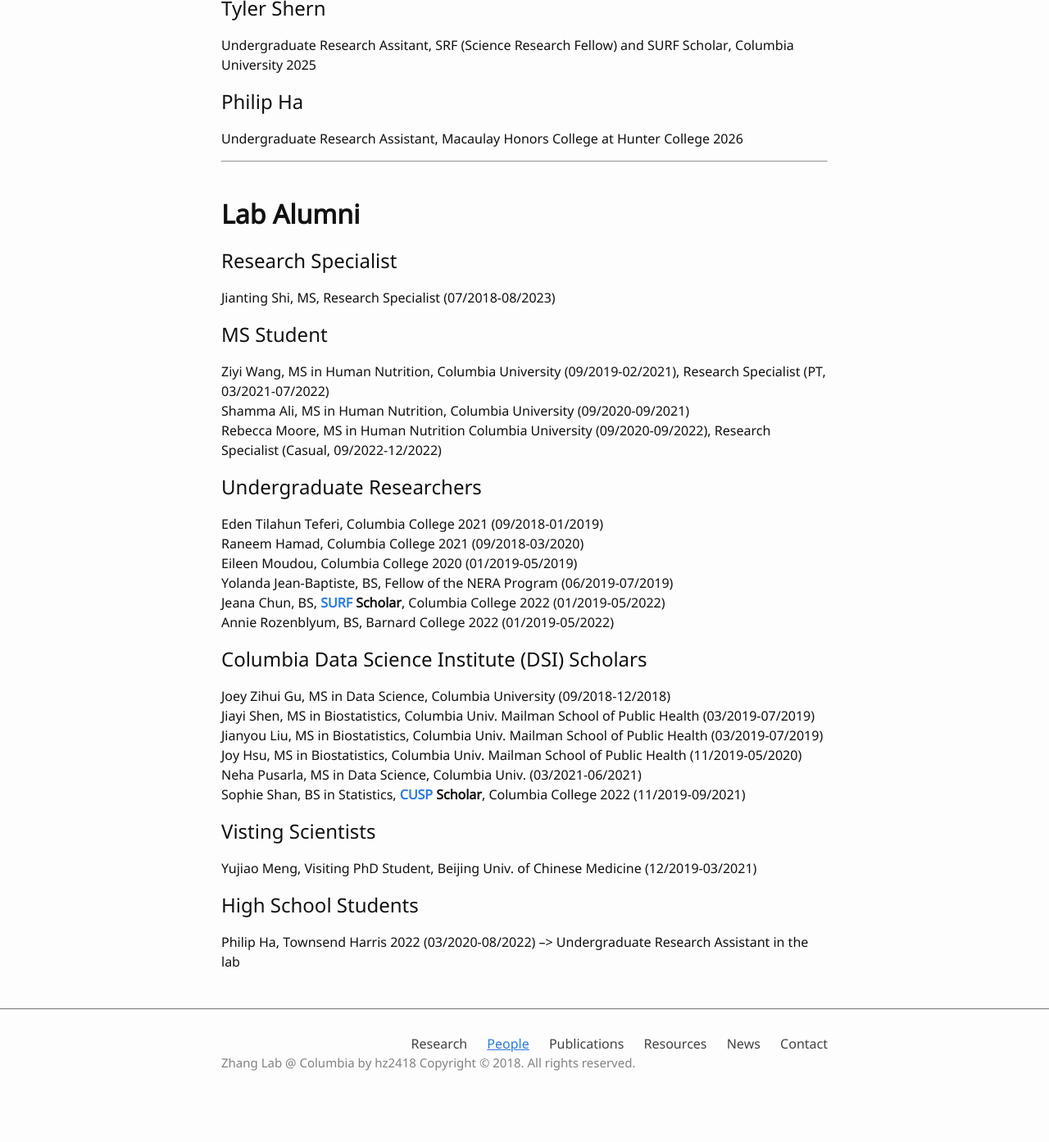
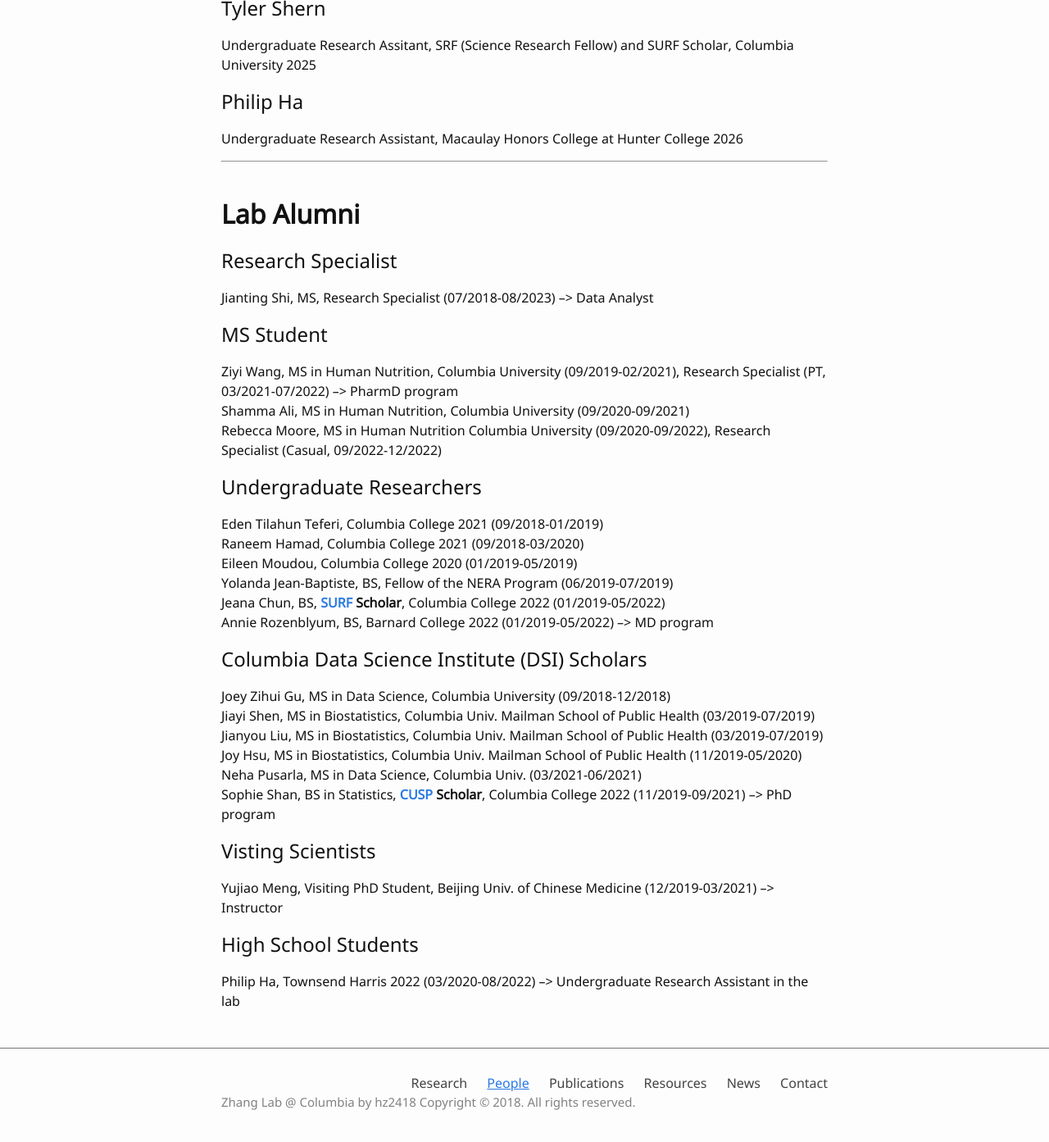
Before and after one commit to hanruizhang/zhanglab, a Jekyll site: the page built from 2_People.md, in a window 1280 px wide and 1400 px high, scrolled down 3667 px. Shown: the top 1393 px of the window at 82% size. Built offline with Jekyll 4.4.1, drawn with Linux system fonts in a browser that asks for light colours; comment, search, counter and statistics services are not loaded; before the commit the page ends 5019 px from its top, so only the background shows below that.

Commit message:
Update 2_People.md

```diff
--- a/2_People.md
+++ b/2_People.md
@@ -105,10 +105,10 @@
 
 # **Lab Alumni**
 ## Research Specialist
-Jianting Shi, MS, Research Specialist (07/2018-08/2023)
+Jianting Shi, MS, Research Specialist (07/2018-08/2023) –> Data Analyst
 
 ## MS Student
-Ziyi Wang, MS in Human Nutrition, Columbia University (09/2019-02/2021), Research Specialist (PT, 03/2021-07/2022)
+Ziyi Wang, MS in Human Nutrition, Columbia University (09/2019-02/2021), Research Specialist (PT, 03/2021-07/2022) –> PharmD program
 Shamma Ali, MS in Human Nutrition, Columbia University (09/2020-09/2021)
 Rebecca Moore, MS in Human Nutrition Columbia University (09/2020-09/2022), Research Specialist (Casual, 09/2022-12/2022)
 
@@ -118,7 +118,7 @@
 Eileen Moudou, Columbia College 2020 (01/2019-05/2019)
 Yolanda Jean-Baptiste, BS, Fellow of the NERA Program (06/2019-07/2019)
 Jeana Chun, BS, **[SURF](http://www.columbia.edu/cu/biology/ug/surf/) Scholar**, Columbia College 2022 (01/2019-05/2022)
-Annie Rozenblyum, BS, Barnard College 2022 (01/2019-05/2022)
+Annie Rozenblyum, BS, Barnard College 2022 (01/2019-05/2022) –> MD program
 
 ## Columbia Data Science Institute (DSI) Scholars
 Joey Zihui Gu, MS in Data Science, Columbia University (09/2018-12/2018)
@@ -126,10 +126,10 @@
 Jianyou Liu, MS in Biostatistics, Columbia Univ. Mailman School of Public Health (03/2019-07/2019)
 Joy Hsu, MS in Biostatistics, Columbia Univ. Mailman School of Public Health (11/2019-05/2020)
 Neha Pusarla, MS in Data Science, Columbia Univ. (03/2021-06/2021)
-Sophie Shan, BS in Statistics, **[CUSP](https://www.cc-seas.columbia.edu/scholars) Scholar**, Columbia College 2022 (11/2019-09/2021)
+Sophie Shan, BS in Statistics, **[CUSP](https://www.cc-seas.columbia.edu/scholars) Scholar**, Columbia College 2022 (11/2019-09/2021) –> PhD program
 
 ## Visting Scientists
-Yujiao Meng, Visiting PhD Student, Beijing Univ. of Chinese Medicine (12/2019-03/2021)
+Yujiao Meng, Visiting PhD Student, Beijing Univ. of Chinese Medicine (12/2019-03/2021) –> Instructor
 
 ## High School Students
 Philip Ha, Townsend Harris 2022 (03/2020-08/2022) --> Undergraduate Research Assistant in the lab
```
